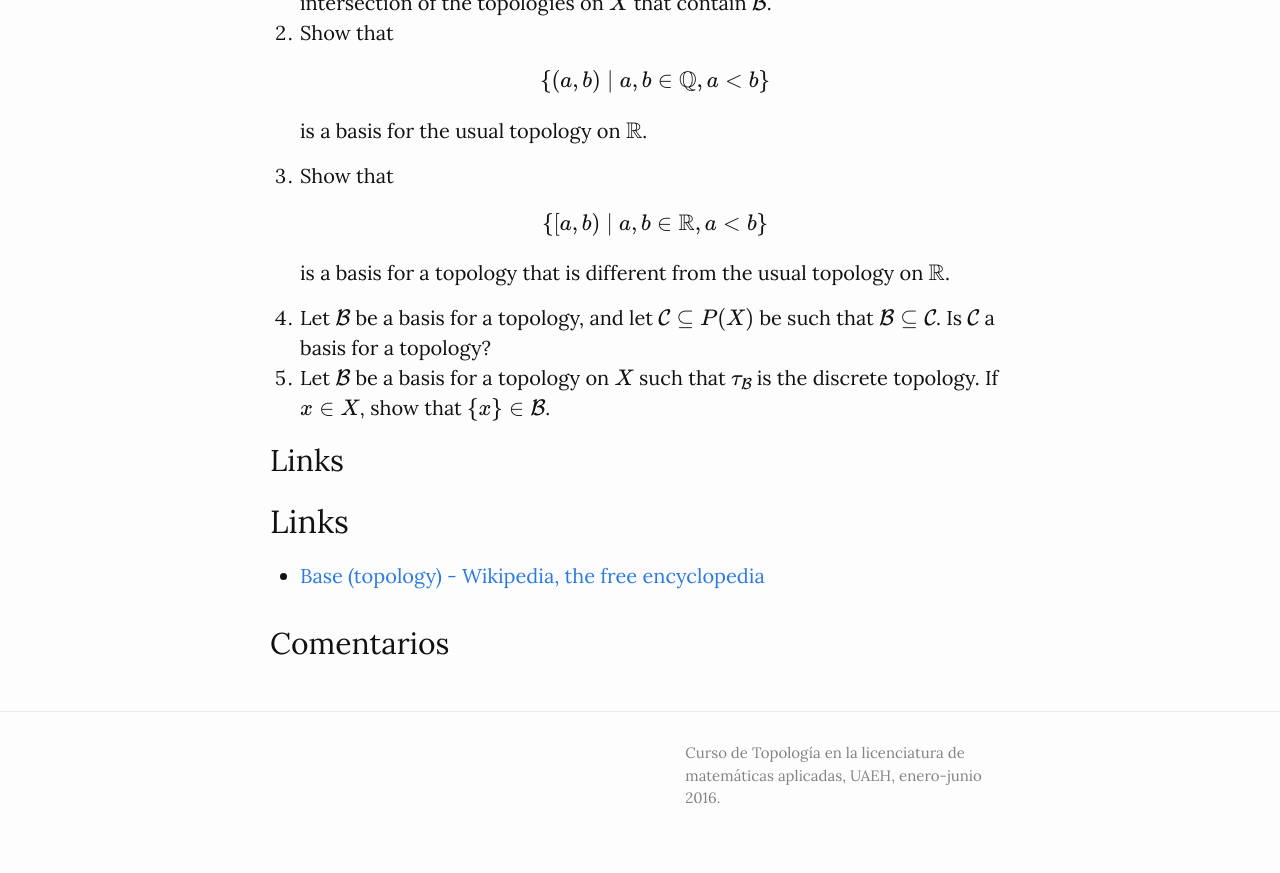
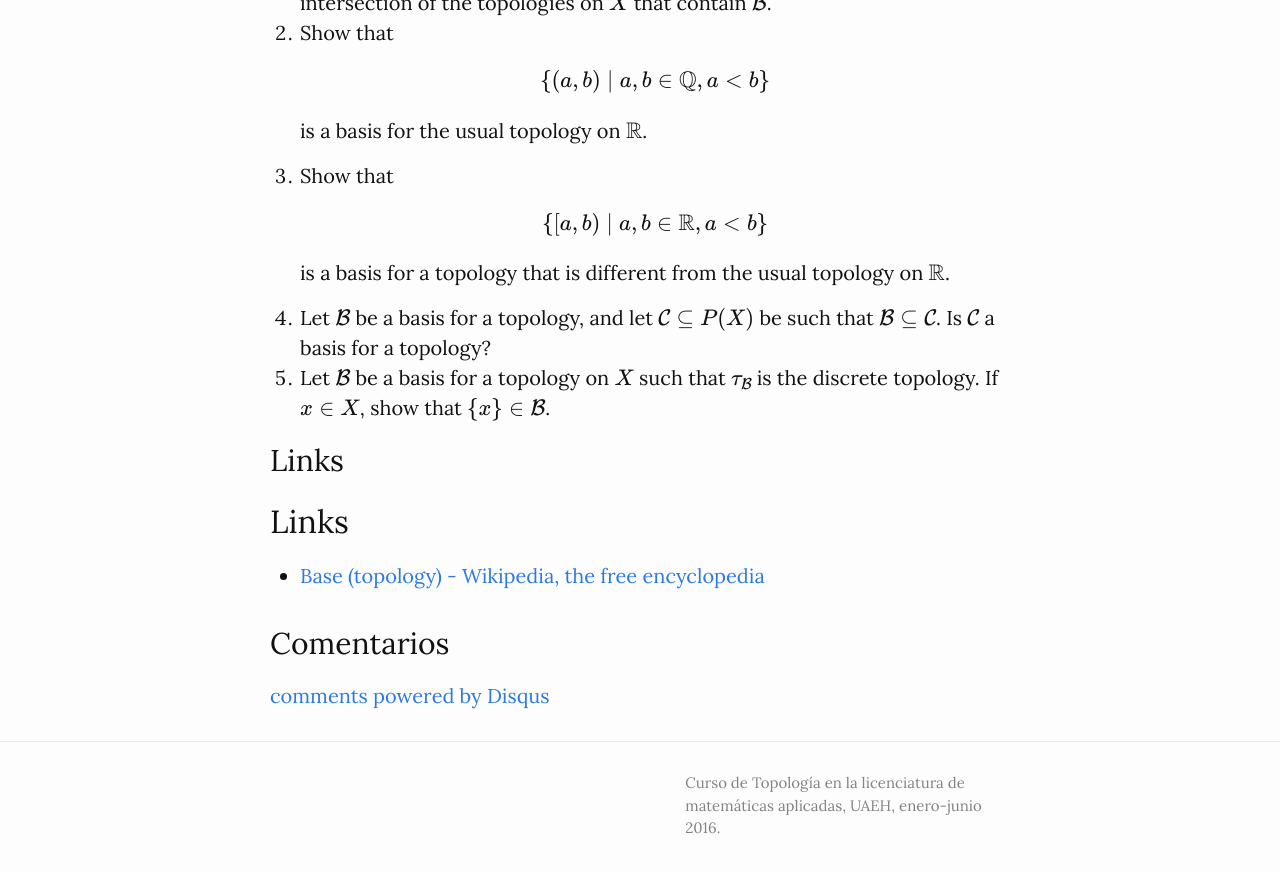
Before and after one commit to rvf0068/topologia, a Jekyll site: the page built from _posts/2016-01-26-bases.md, in a window 1280 px wide and 900 px high, scrolled down 1843 px. Shown: the top 873 px of the window. Built offline with Jekyll 4.4.1, drawn with Linux system fonts in a browser that asks for light colours; formulas are drawn with MathJax 3; comment, search, counter and statistics services are not loaded; part of the change alters nothing that is shown.

Commit message:
Real disqus support
Copying from octopress did not work. The approach here worked:
http://anandmanisankar.com/posts/set-up-blog-jekyll-github-pages-2/

```diff
--- a/_includes/disqus.html
+++ b/_includes/disqus.html
@@ -1,21 +1,17 @@
-{% comment %} Load script if disquss comments are enabled and `page.comments` is either empty (index) or set to true {% endcomment %}
-{% if site.disqus_short_name and page.comments != false %}
+<!-- Add Disqus comments. -->
+<div id="disqus_thread"></div>
 <script type="text/javascript">
-      var disqus_shortname = '{{ site.disqus_short_name }}';
-      {% if page.comments == true %}
-        {% comment %} `page.comments` can be only be set to true on pages/posts, so we embed the comments here. {% endcomment %}
-        // var disqus_developer = 1;
-        var disqus_identifier = '{{ site.url }}{{ page.url }}';
-        var disqus_url = '{{ site.url }}{{ page.url }}';
-        var disqus_script = 'embed.js';
-      {% else %}
-        {% comment %} As `page.comments` is empty, we must be on the index page. {% endcomment %}
-        var disqus_script = 'count.js';
-      {% endif %}
-    (function () {
-      var dsq = document.createElement('script'); dsq.type = 'text/javascript'; dsq.async = true;
-      dsq.src = '//' + disqus_shortname + '.disqus.com/' + disqus_script;
-      (document.getElementsByTagName('head')[0] || document.getElementsByTagName('body')[0]).appendChild(dsq);
-    }());
+  /* * * ADD YOUR DISQUS SHORTNAME HERE * * */
+  var disqus_shortname = '{{ site.disqus_short_name }}';
+
+  <!-- var disqus_shortname = '<your_disqus_shortname>'; -->
+
+  (function() {
+    var dsq = document.createElement('script');
+    dsq.type = 'text/javascript'; dsq.async = true;
+    dsq.src = '//' + disqus_shortname + '.disqus.com/embed.js';
+    (document.getElementsByTagName('head')[0] || document.getElementsByTagName('body')[0]).appendChild(dsq);
+  })();
 </script>
-{% endif %}
+<noscript>Please enable JavaScript to view the <a href="http://disqus.com/?ref_noscript">comments powered by Disqus.</a></noscript>
+<a href="http://disqus.com" class="dsq-brlink">comments powered by  <span class="logo-disqus">Disqus</span></a>
```
